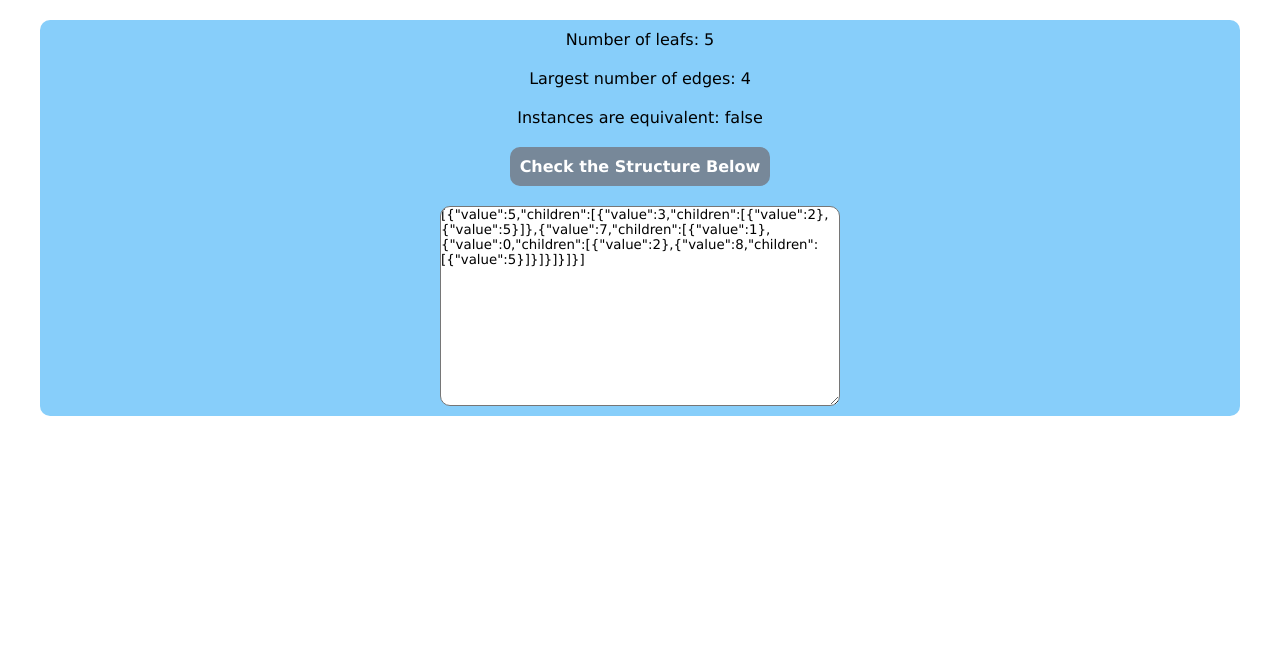
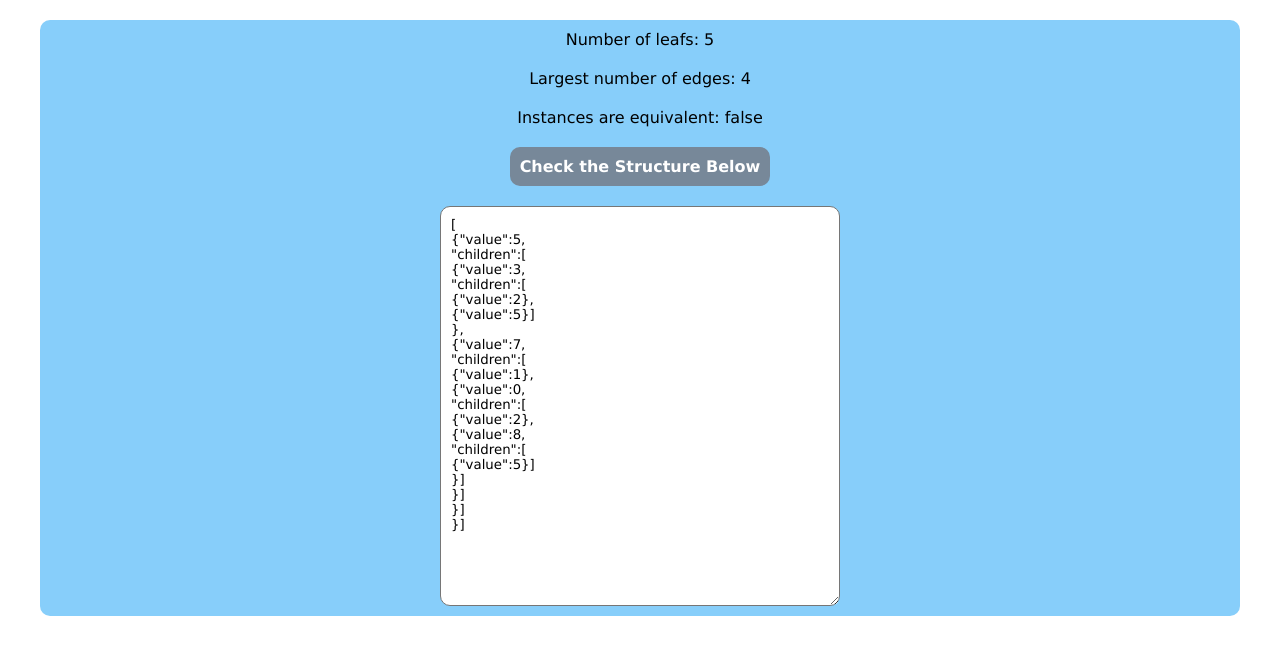
Before and after one commit to michudud/Binary-Tree-Calculations, a React (Vite) app: page / in a window 1280 px wide. Shown: the top 654 px of the page. Built offline with nearby package versions, Linux system fonts and the light colour scheme.

Commit message:
simple object parser and quick fix

```diff
--- a/src/components/App.jsx
+++ b/src/components/App.jsx
@@ -13,6 +13,11 @@ const App = () => {
     setCurrDataStructure(structure);
   };
 
+  const parsedStructure = JSON.stringify(currDataStructure)
+    .replace(/,/g, ",\n")
+    .replace(/\[/g, "[\n")
+    .replace(/\]/g, "]\n");
+
   return (
     <div className="App">
       <div className="App_Content">
@@ -25,7 +30,7 @@ const App = () => {
         <textarea
           className="App_Textarea"
           ref={textAreaRef}
-          defaultValue={JSON.stringify(currDataStructure)}
+          defaultValue={parsedStructure}
         ></textarea>
       </div>
     </div>
--- a/src/components/EdgeCounter.jsx
+++ b/src/components/EdgeCounter.jsx
@@ -11,7 +11,10 @@ const EdgeCounter = ({ dataStructure }) => {
       });
     };
     checkNode(structure, 0);
-    return Math.max(...edges);
+    if (edges.length > 0) {
+      return Math.max(...edges);
+    }
+    return 0;
   };
 
   const edgeNumber = calculateEdges(dataStructure);
--- a/src/style.css
+++ b/src/style.css
@@ -34,8 +34,9 @@
 .App_Textarea {
   width: 400px;
   max-width: 1180px;
-  height: 200px;
+  height: 400px;
   margin: 10px;
+  padding: 10px;
   border-radius: 10px;
 }
 
```
